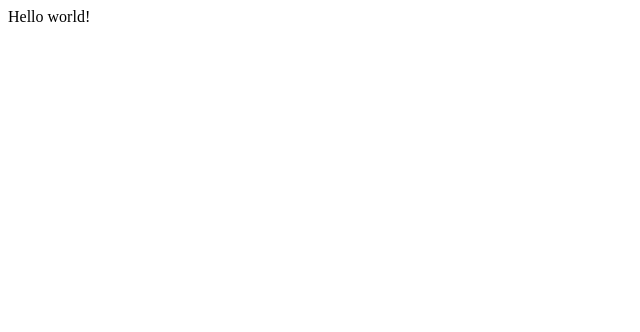
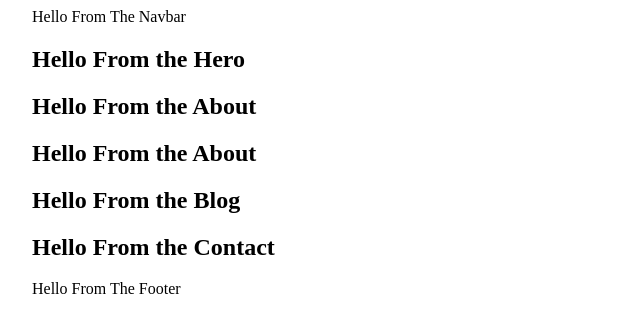
Before and after one commit to jeanmarc5592/portfolio, a Gatsby site: page / in a window 1280 px wide. Shown: the whole page, without its empty margins (0-640 px from the left). Built offline with nearby package versions, Linux system fonts and the light colour scheme; Gatsby itself is replaced by a stand-in of ours.

Commit message:
Add Components

```diff
--- a/gatsby-config.js
+++ b/gatsby-config.js
@@ -1,10 +1,8 @@
-/**
- * Configure your Gatsby site with this file.
- *
- * See: https://www.gatsbyjs.org/docs/gatsby-config/
- */
-
 module.exports = {
-  /* Your site config here */
-  plugins: [],
+  siteMetadata: {
+    title: `Frontend Developer Portfolio`,
+    description: `Showcasing myself as a Frontend Developer`,
+    author: `Jean-Marc Möckel`,
+  },
+  plugins: ["gatsby-plugin-material-ui"],
 }
--- a/package.json
+++ b/package.json
@@ -14,9 +14,13 @@
     "test": "echo \"Write tests! -> https://gatsby.dev/unit-testing\" && exit 1"
   },
   "dependencies": {
+    "@material-ui/core": "^4.10.1",
+    "@material-ui/styles": "^4.10.0",
     "gatsby": "^2.21.37",
+    "gatsby-plugin-material-ui": "^2.1.9",
     "react": "^16.12.0",
-    "react-dom": "^16.12.0"
+    "react-dom": "^16.12.0",
+    "react-icons": "^3.10.0"
   },
   "devDependencies": {
     "prettier": "2.0.5"
--- /dev/null
+++ b/src/components/About/About.jsx
@@ -0,0 +1,11 @@
+import React from "react"
+
+const About = () => {
+  return (
+    <div>
+      <h2>Hello From the About</h2>
+    </div>
+  )
+}
+
+export default About
--- /dev/null
+++ b/src/components/Blog/Blog.jsx
@@ -0,0 +1,11 @@
+import React from "react"
+
+const Blog = () => {
+  return (
+    <div>
+      <h2>Hello From the Blog</h2>
+    </div>
+  )
+}
+
+export default Blog
--- /dev/null
+++ b/src/components/Contact/Contact.jsx
@@ -0,0 +1,11 @@
+import React from "react"
+
+const Contact = () => {
+  return (
+    <div>
+      <h2>Hello From the Contact</h2>
+    </div>
+  )
+}
+
+export default Contact
--- /dev/null
+++ b/src/components/Footer/Footer.jsx
@@ -0,0 +1,7 @@
+import React from "react"
+
+const Footer = () => {
+  return <div>Hello From The Footer</div>
+}
+
+export default Footer
--- /dev/null
+++ b/src/components/Hero/Hero.jsx
@@ -0,0 +1,11 @@
+import React from "react"
+
+const Hero = () => {
+  return (
+    <div>
+      <h2>Hello From the Hero</h2>
+    </div>
+  )
+}
+
+export default Hero
--- /dev/null
+++ b/src/components/Layout/Layout.jsx
@@ -0,0 +1,16 @@
+import React from "react"
+import { Container, Box } from "@material-ui/core"
+import Navbar from "../Navbar/Navbar"
+import Footer from "../Footer/Footer"
+
+const Layout = ({ children }) => {
+  return (
+    <Container maxWidth="lg">
+      <Navbar />
+      <Box component="main">{children}</Box>
+      <Footer />
+    </Container>
+  )
+}
+
+export default Layout
--- /dev/null
+++ b/src/components/Navbar/Navbar.jsx
@@ -0,0 +1,7 @@
+import React from "react"
+
+const Navbar = () => {
+  return <div>Hello From The Navbar</div>
+}
+
+export default Navbar
--- /dev/null
+++ b/src/components/Work/Work.jsx
@@ -0,0 +1,11 @@
+import React from "react"
+
+const About = () => {
+  return (
+    <div>
+      <h2>Hello From the About</h2>
+    </div>
+  )
+}
+
+export default About
--- a/src/pages/index.js
+++ b/src/pages/index.js
@@ -1,5 +1,19 @@
 import React from "react"
+import Layout from "../components/Layout/Layout"
+import Hero from "../components/Hero/Hero"
+import About from "../components/About/About"
+import Work from "../components/Work/Work"
+import Blog from "../components/Blog/Blog"
+import Contact from "../components/Contact/Contact"
 
-export default function Home() {
-  return <div>Hello world!</div>
+export default () => {
+  return (
+    <Layout>
+      <Hero />
+      <About />
+      <Work />
+      <Blog />
+      <Contact />
+    </Layout>
+  )
 }
```
Also changed, not shown: 1 other file.
